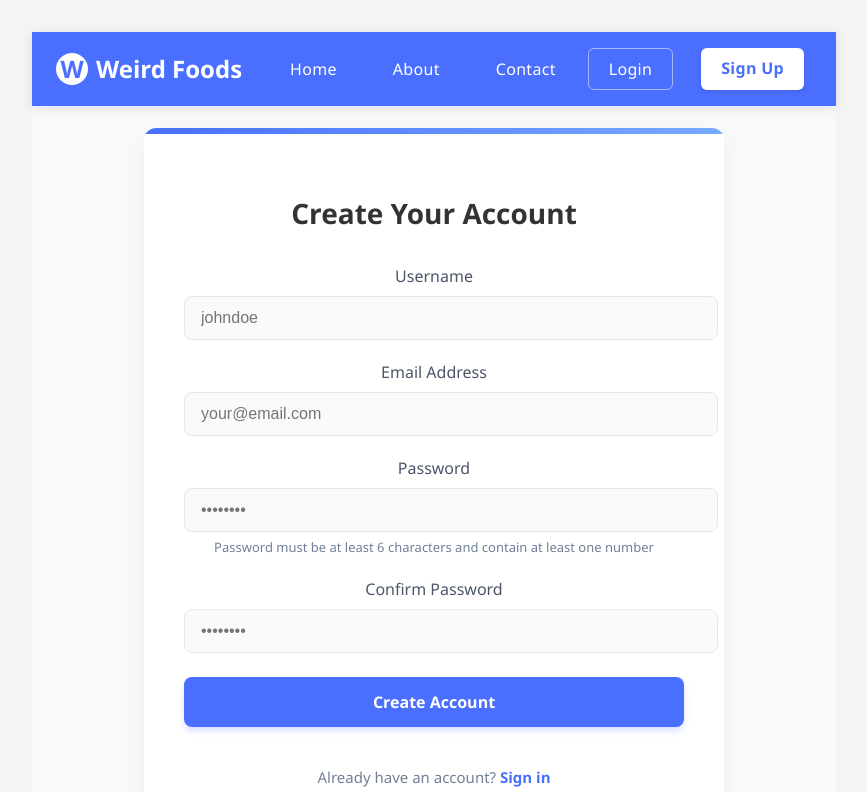
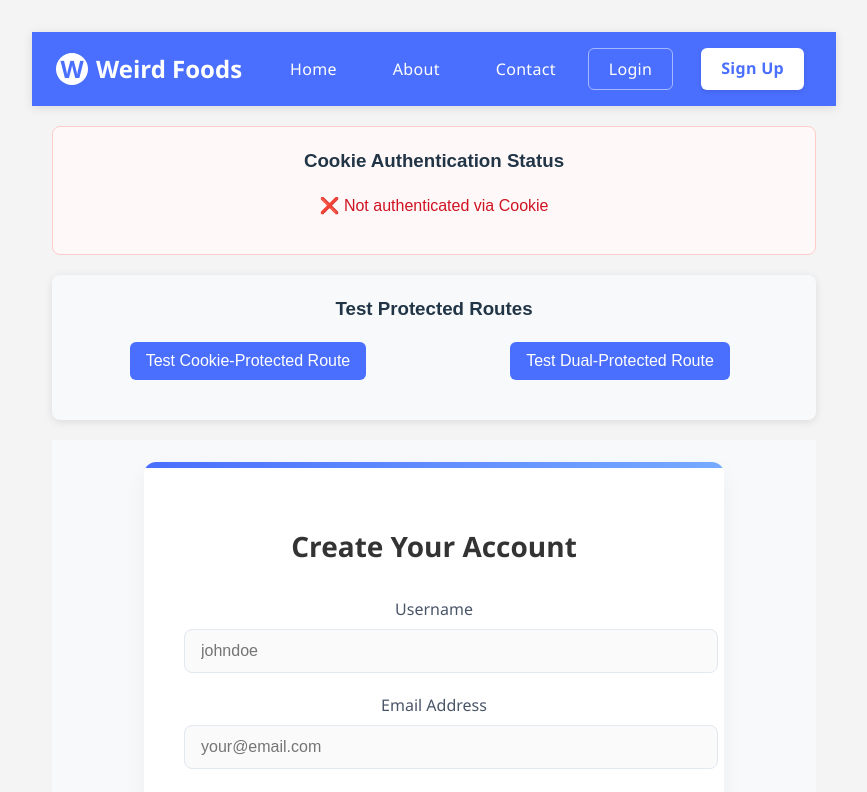
Before and after one commit to kalviumcommunity/S89_Weirdest_Foods, a React (Vite) app in the folder Frontend/: page /signup in a window 1280 px wide. Shown: the top 792 px of the page, without its empty margins (206-1073 px from the left). Built offline with nearby package versions, Linux system fonts and the light colour scheme; no server answers.

Commit message:
Cookeis used

```diff
--- a/Frontend/src/App.jsx
+++ b/Frontend/src/App.jsx
@@ -3,31 +3,45 @@ import { useEffect, useState } from 'react'
 import './App.css'
 import Allroutes from './Allroutes'
 import Navbar from './components/Navbar'
-import { setAuthToken, isAuthenticated } from './api'
+import CookieAuthTest from './components/CookieAuthTest'
+import CookieProtectedTest from './components/CookieProtectedTest'
+import { setAuthToken, isAuthenticated, checkAuthCookie } from './api'
 
 function App() {
   const [authChecked, setAuthChecked] = useState(false);
 
   // Initialize auth token from localStorage on app startup
   useEffect(() => {
+    const initAuth = async () => {
       // Check if token exists and set it for axios
       const token = localStorage.getItem('token');
       if (token) {
         setAuthToken(token);
       }
 
+      // Check cookie authentication
+      const cookieAuth = await checkAuthCookie();
+      console.log('Cookie auth status:', cookieAuth);
+
       // Mark auth as checked
       setAuthChecked(true);
 
       // Log authentication status
-    console.log('Authentication status:', isAuthenticated() ? 'Authenticated' : 'Not authenticated');
+      console.log('Token authentication status:', isAuthenticated() ? 'Authenticated' : 'Not authenticated');
+    };
+
+    initAuth();
   }, []);
 
   return (
     <>
       <BrowserRouter>
         <Navbar/>
+        <div style={{ maxWidth: '1200px', margin: '0 auto', padding: '0 20px' }}>
+          <CookieAuthTest />
+          <CookieProtectedTest />
           <Allroutes/>
+        </div>
       </BrowserRouter>
     </>
   )
--- a/Frontend/src/api.jsx
+++ b/Frontend/src/api.jsx
@@ -3,6 +3,9 @@ import axios from 'axios';
 const API_URL = 'http://localhost:8080'; // Base URL
 const ROUTES_URL = `${API_URL}/routes`; // Routes endpoint
 const AUTH_URL = `${API_URL}/auth`; // Auth endpoint
+
+// Configure axios to include credentials (cookies)
+axios.defaults.withCredentials = true;
 
 // Set auth token for requests
 export const setAuthToken = (token) => {
@@ -54,10 +57,21 @@ export const loginUser = async (credentials) => {
   }
 };
 
-export const logoutUser = () => {
-  localStorage.removeItem('token');
-  localStorage.removeItem('user');
-  setAuthToken(null);
+export const logoutUser = async () => {
+  try {
+    // Call the logout endpoint to clear the cookie
+    await axios.post(`${AUTH_URL}/logout`);
+
+    // Clear local storage and auth token
+    localStorage.removeItem('token');
+    localStorage.removeItem('user');
+    setAuthToken(null);
+
+    return { success: true };
+  } catch (error) {
+    handleApiError(error);
+    return { success: false, error };
+  }
 };
 
 export const getCurrentUser = () => {
@@ -67,6 +81,17 @@ export const getCurrentUser = () => {
 
 export const isAuthenticated = () => {
   return localStorage.getItem('token') !== null;
+};
+
+// Check authentication status using cookie
+export const checkAuthCookie = async () => {
+  try {
+    const response = await axios.get(`${AUTH_URL}/check-auth`);
+    return response.data;
+  } catch (error) {
+    handleApiError(error);
+    return { authenticated: false };
+  }
 };
 
 // Create a new food item
--- /dev/null
+++ b/Frontend/src/components/CookieAuthTest.jsx
@@ -0,0 +1,73 @@
+import React, { useState, useEffect } from 'react';
+import { checkAuthCookie } from '../api';
+
+const CookieAuthTest = () => {
+  const [authStatus, setAuthStatus] = useState({
+    loading: true,
+    authenticated: false,
+    username: null
+  });
+
+  useEffect(() => {
+    const checkAuth = async () => {
+      try {
+        const result = await checkAuthCookie();
+        setAuthStatus({
+          loading: false,
+          authenticated: result.authenticated,
+          username: result.username || null
+        });
+      } catch (error) {
+        console.error('Error checking auth cookie:', error);
+        setAuthStatus({
+          loading: false,
+          authenticated: false,
+          username: null
+        });
+      }
+    };
+
+    checkAuth();
+  }, []);
+
+  if (authStatus.loading) {
+    return (
+      <div style={{
+        padding: '20px',
+        backgroundColor: '#f8f9fa',
+        borderRadius: '8px',
+        margin: '20px 0',
+        textAlign: 'center'
+      }}>
+        Checking authentication status...
+      </div>
+    );
+  }
+
+  return (
+    <div style={{
+      padding: '20px',
+      backgroundColor: authStatus.authenticated ? '#e6f7ff' : '#fff8f8',
+      borderRadius: '8px',
+      margin: '20px 0',
+      border: `1px solid ${authStatus.authenticated ? '#91caff' : '#ffccc7'}`
+    }}>
+      <h3 style={{ marginTop: 0 }}>Cookie Authentication Status</h3>
+
+      {authStatus.authenticated ? (
+        <div>
+          <p style={{ color: '#389e0d', fontWeight: 'bold' }}>
+            ✅ Authenticated via Cookie
+          </p>
+          <p>Welcome, <strong>{authStatus.username}</strong>!</p>
+        </div>
+      ) : (
+        <p style={{ color: '#cf1322' }}>
+          ❌ Not authenticated via Cookie
+        </p>
+      )}
+    </div>
+  );
+};
+
+export default CookieAuthTest;
--- /dev/null
+++ b/Frontend/src/components/CookieProtectedTest.jsx
@@ -0,0 +1,159 @@
+import React, { useState } from 'react';
+import axios from 'axios';
+
+const API_URL = 'http://localhost:8080';
+const ROUTES_URL = `${API_URL}/routes`;
+
+const CookieProtectedTest = () => {
+  const [cookieRouteResult, setCookieRouteResult] = useState(null);
+  const [dualRouteResult, setDualRouteResult] = useState(null);
+  const [loading, setLoading] = useState({ cookie: false, dual: false });
+  const [error, setError] = useState({ cookie: null, dual: null });
+
+  const testCookieProtectedRoute = async () => {
+    setLoading(prev => ({ ...prev, cookie: true }));
+    setError(prev => ({ ...prev, cookie: null }));
+
+    try {
+      const response = await axios.get(`${ROUTES_URL}/cookie-protected`, { withCredentials: true });
+      setCookieRouteResult(response.data);
+    } catch (err) {
+      console.error('Error accessing cookie-protected route:', err);
+      setError(prev => ({
+        ...prev,
+        cookie: err.response?.data?.message || 'Failed to access cookie-protected route'
+      }));
+    } finally {
+      setLoading(prev => ({ ...prev, cookie: false }));
+    }
+  };
+
+  const testDualProtectedRoute = async () => {
+    setLoading(prev => ({ ...prev, dual: true }));
+    setError(prev => ({ ...prev, dual: null }));
+
+    try {
+      const response = await axios.get(`${ROUTES_URL}/dual-protected`, { withCredentials: true });
+      setDualRouteResult(response.data);
+    } catch (err) {
+      console.error('Error accessing dual-protected route:', err);
+      setError(prev => ({
+        ...prev,
+        dual: err.response?.data?.message || 'Failed to access dual-protected route'
+      }));
+    } finally {
+      setLoading(prev => ({ ...prev, dual: false }));
+    }
+  };
+
+  return (
+    <div style={{
+      padding: '20px',
+      backgroundColor: '#f8f9fa',
+      borderRadius: '8px',
+      margin: '20px 0',
+      boxShadow: '0 2px 8px rgba(0,0,0,0.1)'
+    }}>
+      <h3 style={{ marginTop: 0 }}>Test Protected Routes</h3>
+
+      <div style={{ display: 'flex', gap: '20px', marginBottom: '20px' }}>
+        <div style={{ flex: 1 }}>
+          <button
+            onClick={testCookieProtectedRoute}
+            disabled={loading.cookie}
+            style={{
+              padding: '10px 16px',
+              backgroundColor: '#4A6FFF',
+              color: 'white',
+              border: 'none',
+              borderRadius: '6px',
+              cursor: loading.cookie ? 'not-allowed' : 'pointer',
+              opacity: loading.cookie ? 0.7 : 1,
+              fontWeight: '500'
+            }}
+          >
+            {loading.cookie ? 'Testing...' : 'Test Cookie-Protected Route'}
+          </button>
+
+          {error.cookie && (
+            <div style={{
+              marginTop: '10px',
+              color: '#dc3545',
+              padding: '10px',
+              backgroundColor: '#fff8f8',
+              borderRadius: '4px',
+              border: '1px solid #ffebeb'
+            }}>
+              {error.cookie}
+            </div>
+          )}
+
+          {cookieRouteResult && (
+            <div style={{
+              marginTop: '10px',
+              padding: '10px',
+              backgroundColor: '#e6f7ff',
+              borderRadius: '4px',
+              border: '1px solid #91caff'
+            }}>
+              <p><strong>Message:</strong> {cookieRouteResult.message}</p>
+              <p><strong>Username:</strong> {cookieRouteResult.user?.username}</p>
+              <p><strong>Email:</strong> {cookieRouteResult.user?.email}</p>
+              <p><strong>Role:</strong> {cookieRouteResult.user?.role}</p>
+            </div>
+          )}
+        </div>
+
+        <div style={{ flex: 1 }}>
+          <button
+            onClick={testDualProtectedRoute}
+            disabled={loading.dual}
+            style={{
+              padding: '10px 16px',
+              backgroundColor: '#4A6FFF',
+              color: 'white',
+              border: 'none',
+              borderRadius: '6px',
+              cursor: loading.dual ? 'not-allowed' : 'pointer',
+              opacity: loading.dual ? 0.7 : 1,
+              fontWeight: '500'
+            }}
+          >
+            {loading.dual ? 'Testing...' : 'Test Dual-Protected Route'}
+          </button>
+
+          {error.dual && (
+            <div style={{
+              marginTop: '10px',
+              color: '#dc3545',
+              padding: '10px',
+              backgroundColor: '#fff8f8',
+              borderRadius: '4px',
+              border: '1px solid #ffebeb'
+            }}>
+              {error.dual}
+            </div>
+          )}
+
+          {dualRouteResult && (
+            <div style={{
+              marginTop: '10px',
+              padding: '10px',
+              backgroundColor: '#e6f7ff',
+              borderRadius: '4px',
+              border: '1px solid #91caff'
+            }}>
+              <p><strong>Message:</strong> {dualRouteResult.message}</p>
+              <p><strong>Username:</strong> {dualRouteResult.user?.username}</p>
+              <p><strong>Email:</strong> {dualRouteResult.user?.email}</p>
+              <p><strong>Role:</strong> {dualRouteResult.user?.role}</p>
+              <p><strong>Auth Method:</strong> {dualRouteResult.authMethod}</p>
+            </div>
+          )}
+        </div>
+      </div>
+    </div>
+  );
+};
+
+export default CookieProtectedTest;
--- a/Frontend/src/components/Navbar.jsx
+++ b/Frontend/src/components/Navbar.jsx
@@ -1,6 +1,6 @@
 import React, { useState, useEffect } from "react";
 import { Link, useNavigate, useLocation } from "react-router-dom";
-import { isAuthenticated, getCurrentUser, logoutUser } from "../api";
+import { isAuthenticated, getCurrentUser, logoutUser, checkAuthCookie } from "../api";
 
 const Navbar = () => {
   const navigate = useNavigate();
@@ -10,8 +10,28 @@ const Navbar = () => {
 
   // Update auth state when location changes
   useEffect(() => {
+    const updateAuthState = async () => {
+      // Check token-based authentication
       setAuthenticated(isAuthenticated());
       setCurrentUser(getCurrentUser());
+
+      // Also check cookie-based authentication
+      const cookieAuth = await checkAuthCookie();
+      console.log('Navbar cookie auth check:', cookieAuth);
+
+      // If we have cookie auth but no token auth, we can use the cookie username
+      if (cookieAuth.authenticated && !isAuthenticated()) {
+        console.log('Using cookie authentication in Navbar');
+        setAuthenticated(true);
+        // If we don't have user data in localStorage but have cookie auth,
+        // we can at least display the username
+        if (!getCurrentUser() && cookieAuth.username) {
+          setCurrentUser({ username: cookieAuth.username });
+        }
+      }
+    };
+
+    updateAuthState();
   }, [location]);
 
   const linkStyle = {
@@ -44,8 +64,12 @@ const Navbar = () => {
     justifyContent: "center"
   };
 
-  const handleLogout = () => {
-    logoutUser();
+  const handleLogout = async () => {
+    try {
+      // Call the async logoutUser function
+      const result = await logoutUser();
+
+      if (result.success) {
         // Update state immediately
         setAuthenticated(false);
         setCurrentUser(null);
@@ -53,6 +77,14 @@ const Navbar = () => {
         navigate('/login');
         // Optional: reload the page to reset all states
         // window.location.reload();
+      } else {
+        console.error('Logout failed:', result.error);
+        alert('Logout failed. Please try again.');
+      }
+    } catch (error) {
+      console.error('Logout error:', error);
+      alert('Logout failed. Please try again.');
+    }
   };
 
   return (
```
Lines whose indentation alone changed are shown as unchanged.
